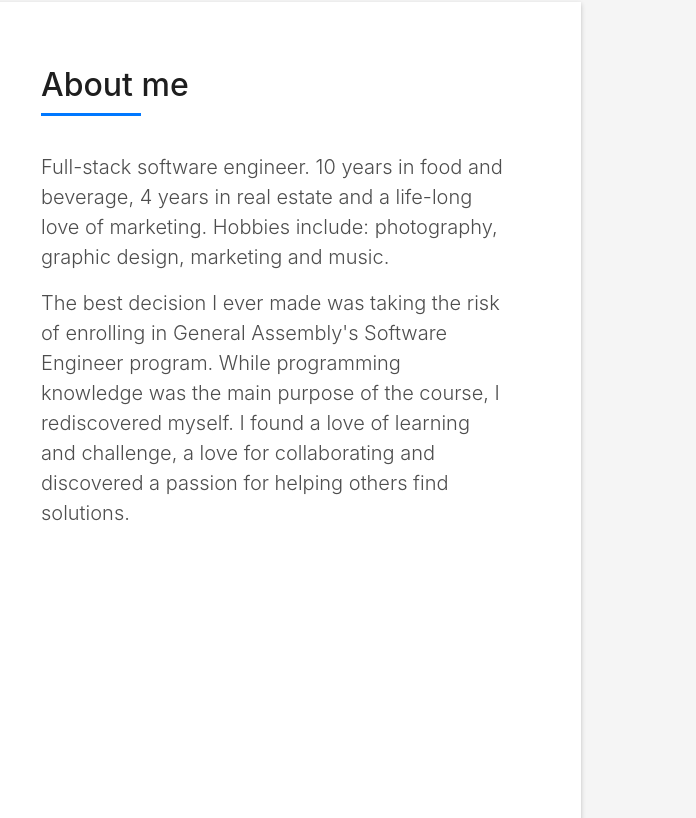
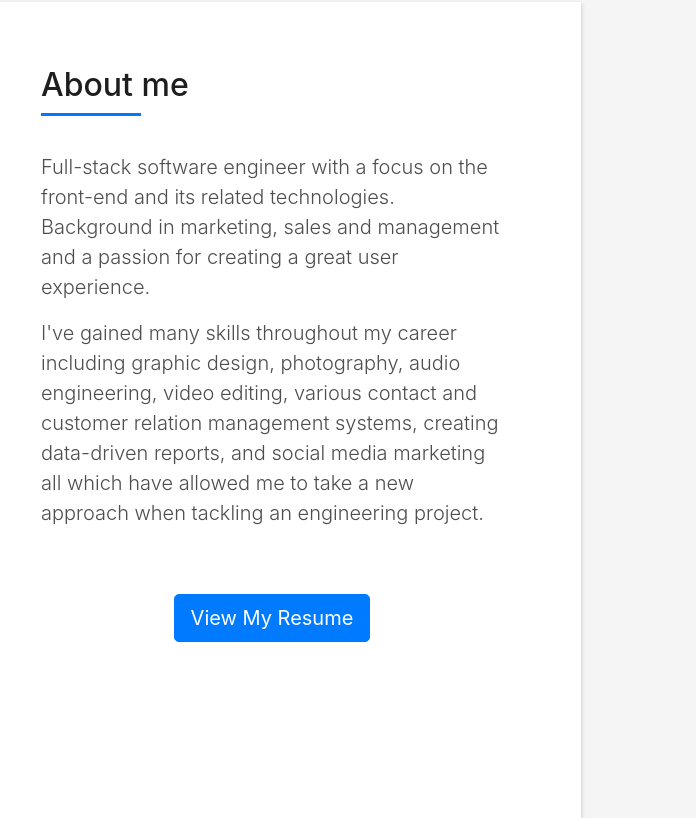
Before and after one commit to mmarsden899/mmarsden89.github.io, a plain HTML site: page index.html in a window 1280 px wide. Shown: the part 862-1680 px from the top of the page, 584-1280 px from the left. Drawn offline with Linux system fonts and the light colour scheme; files whose address does not match are found by name.

Commit message:
Clean up about me and resume button

```diff
--- a/css/style.css
+++ b/css/style.css
@@ -20,6 +20,17 @@ body {
 
 .card-height {
   height: 300px !important;
+}
+
+.resume-button {
+  margin-top: 50px;
+}
+
+.button-container {
+  align-items: center;
+  display: flex;
+  flex-direction: column;
+  justify-content: center;
 }
 
 .skills {
--- a/index.html
+++ b/index.html
@@ -173,21 +173,22 @@
                     </h5>
                   </div>
                   <p class="lead">
-                    Full-stack software engineer. 10 years in food and beverage,
-                    4 years in real estate and a life-long love of marketing.
-                    Hobbies include: photography, graphic design, marketing and music.
+                    Full-stack software engineer with a focus on the front-end and
+                    its related technologies. Background in marketing, sales
+                    and management and a passion for creating a great user
+                    experience.
                   </p>
                   <p class="lead">
-                    The best decision I ever made was taking the risk of enrolling
-                    in General Assembly's Software Engineer program. While
-                    programming knowledge was the main purpose of the course,
-                    I rediscovered myself. I found a love of learning and challenge,
-                    a love for collaborating and discovered a passion for
-                    helping others find solutions.
+                    I've gained many skills throughout my career including
+                    graphic design, photography, audio engineering, video editing,
+                    various contact and customer relation management systems,
+                    creating data-driven reports, and social media marketing all
+                    which have allowed me to take a new approach when tackling
+                    an engineering project.
                   </p>
-                  <p class="lead">
-
-                  </p>
+                </div>
+                <div class="button-container">
+                  <button class="btn btn-lg btn-primary resume-button">View My Resume</button>
                 </div>
               </div>
             </div>
@@ -401,7 +402,7 @@
                   </div>
                   <div class="more-info">
                     <p class="lead">
-                      Looking for a fullstack developer, having a programming issue,
+                      Looking for a full-stack developer, having a programming issue,
                       looking for more information about General Assembly, or looking for
                       a ramen friend? Find me below!
                     </p>
```
